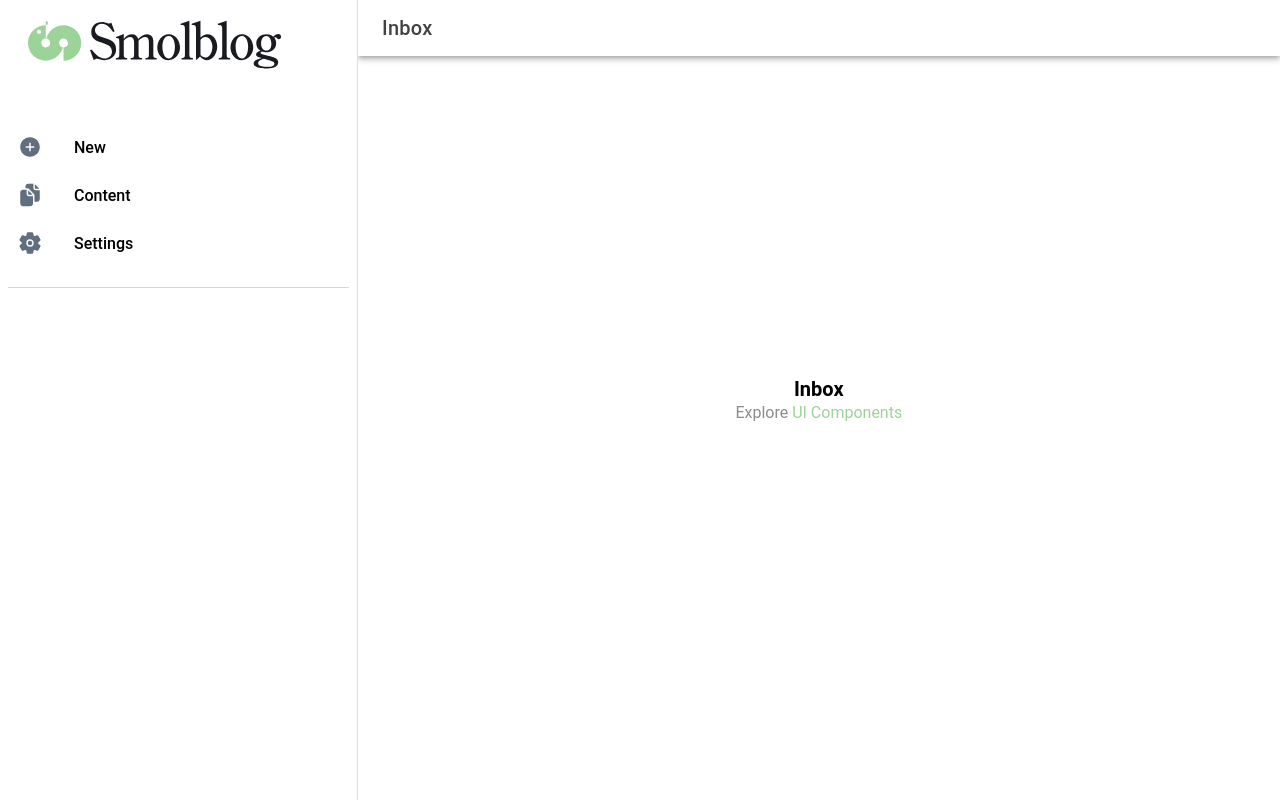
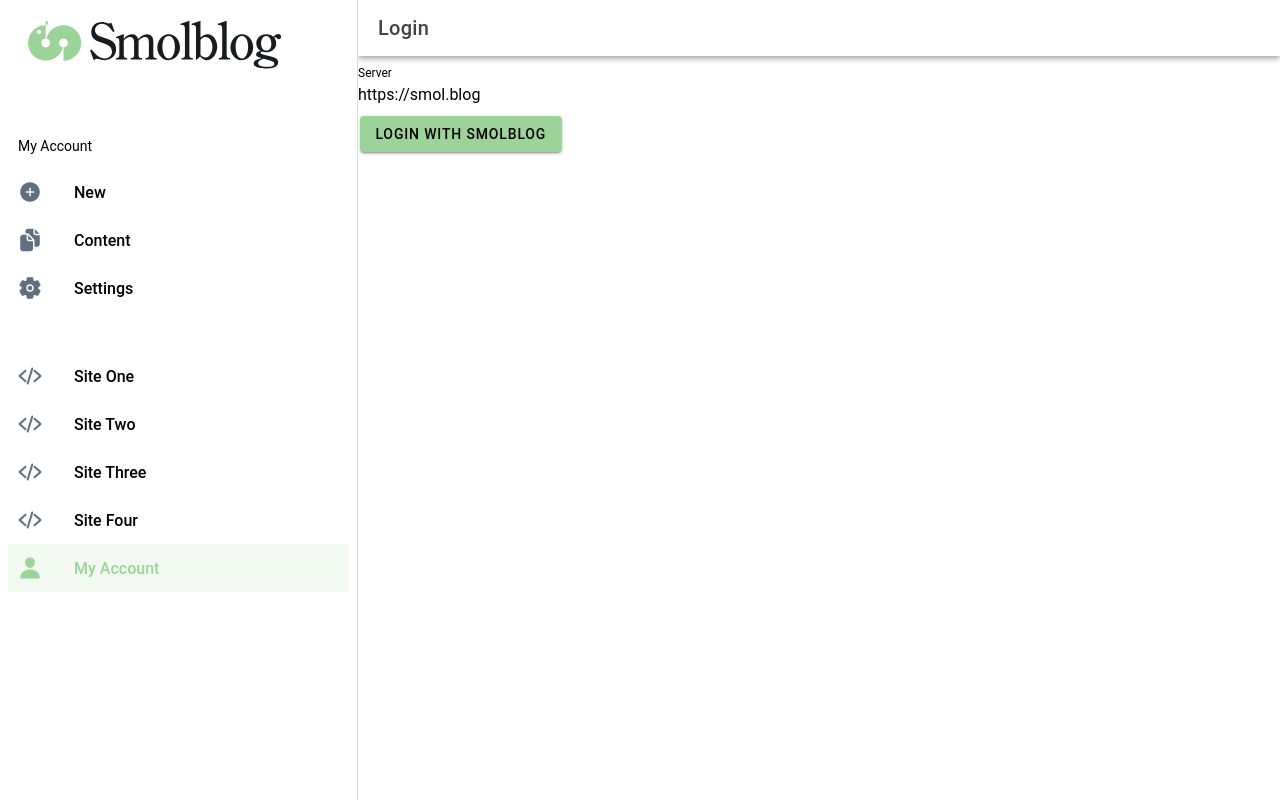
Before and after one commit to oddevan/smolblog-dashboard, a React (Vite) app: page / in a window 1280 px wide. Before the commit this address led to /folder/Inbox. Built offline with nearby package versions, Linux system fonts and the light colour scheme.

Commit message:
Start on login

```diff
--- a/package.json
+++ b/package.json
@@ -13,6 +13,7 @@
   },
   "dependencies": {
     "@capacitor/app": "5.0.6",
+    "@capacitor/browser": "^5.1.0",
     "@capacitor/core": "5.4.1",
     "@capacitor/haptics": "5.0.6",
     "@capacitor/keyboard": "5.0.6",
--- a/src/App.tsx
+++ b/src/App.tsx
@@ -1,20 +1,11 @@
 import { Redirect, Route } from 'react-router-dom';
 import {
   IonApp,
-  IonIcon,
-  IonLabel,
   IonRouterOutlet,
   IonSplitPane,
-  IonTabBar,
-  IonTabButton,
-  IonTabs,
   setupIonicReact
 } from '@ionic/react';
 import { IonReactRouter } from '@ionic/react-router';
-import { create, documentsOutline, ellipse, settingsOutline, square, triangle } from 'ionicons/icons';
-import Tab1 from './pages/Tab1';
-import Tab2 from './pages/Tab2';
-import Tab3 from './pages/Tab3';
 
 /* Core CSS required for Ionic components to work properly */
 import '@ionic/react/css/core.css';
@@ -35,26 +26,47 @@ import '@ionic/react/css/display.css';
 /* Theme variables */
 import './theme/variables.css';
 import React from 'react';
-import Page from './pages/Page';
 import Menu from './components/Menu';
+import SmolblogProvider from './components/SmolblogContext';
+import ContentListPage from './pages/site/ContentList';
+import ContentNewPage from './pages/site/ContentNew';
+import SettingsPage from './pages/site/Settings';
+import ProfilePage from './pages/user/Profile';
+import ConnectionsPage from './pages/user/Connections';
+import LoginPage from './pages/auth/Login';
 
 setupIonicReact();
 
 const App: React.FC = () => (
   <IonApp>
+    <SmolblogProvider>
       <IonReactRouter>
         <IonSplitPane contentId="main">
           <Menu />
           <IonRouterOutlet id="main">
             <Route path="/" exact={true}>
-            <Redirect to="/folder/Inbox" />
+              {/* <Redirect to="/content" /> */}
+              <LoginPage/>
             </Route>
-          <Route path="/folder/:name" exact={true}>
-            <Page />
+            <Route path="/new" exact={true}>
+              <ContentNewPage/>
+            </Route>
+            <Route path="/content" exact={true}>
+              <ContentListPage/>
+            </Route>
+            <Route path="/settings" exact={true}>
+              <SettingsPage/>
+            </Route>
+            <Route path="/profile" exact={true}>
+              <ProfilePage/>
+            </Route>
+            <Route path="/connections" exact={true}>
+              <ConnectionsPage/>
             </Route>
           </IonRouterOutlet>
         </IonSplitPane>
       </IonReactRouter>
+    </SmolblogProvider>
   </IonApp>
 );
 
--- a/src/components/Menu.tsx
+++ b/src/components/Menu.tsx
@@ -7,43 +7,84 @@ import {
   IonListHeader,
   IonMenu,
   IonMenuToggle,
-  IonNote,
 } from '@ionic/react';
 
 import { useLocation } from 'react-router-dom';
-import { addCircle, archiveOutline, archiveSharp, bookmarkOutline, documents, heartOutline, heartSharp, mailOutline, mailSharp, paperPlaneOutline, paperPlaneSharp, settings, trashOutline, trashSharp, warningOutline, warningSharp } from 'ionicons/icons';
+import { addCircle, codeSlash, documents, person, settings } from 'ionicons/icons';
 import './Menu.css';
 import React from 'react';
 import Wordmark from './Wordmark';
+import { useSmolblog } from './SmolblogContext';
 
-const Menu: React.FC = () => {
+type Site = {
+	id: string;
+	handle: string;
+	displayName: string;
+	baseUrl: string;
+	description: string;
+	publicKey: string;
+};
+
+const Menu = () => {
+  const smolblog = useSmolblog();
   const location = useLocation();
+  const sites = [
+    { id: 'e0d8a3ae-1372-4992-a937-444573ddef9f', handle: 'one', displayName: 'Site One' },
+    { id: '5257657b-31ee-4cc0-9677-02a3a12c867f', handle: 'two', displayName: 'Site Two' },
+    { id: '5fc70e10-5e32-4e28-883c-d7da97a13ec4', handle: 'three', displayName: 'Site Three' },
+    { id: 'e32ab6e6-57ca-4064-9c90-eabb7c1e0583', handle: 'four', displayName: 'Site Four' },
+  ];
+
+  const currentSite = sites.find(site => site.id == smolblog.siteId);
 
   return (
     <IonMenu contentId="main" type="overlay">
       <IonContent>
         <Wordmark/>
-        <IonList id="inbox-list">
+        <IonList id="site-menu">
+          <IonListHeader>
+            <IonLabel>
+              {currentSite?.displayName ?? 'My Account'}
+            </IonLabel>
+          </IonListHeader>
           <IonMenuToggle autoHide={false}>
-            <IonItem className={location.pathname === '/new' ? 'selected' : ''} routerLink='/new' routerDirection="none" lines="none" detail={false}>
+            <IonItem className={location.pathname.endsWith('/new') ? 'selected' : ''} routerLink='/new' routerDirection="none" lines="none" detail={false}>
               <IonIcon aria-hidden="true" slot="start" icon={addCircle} />
               <IonLabel>New</IonLabel>
             </IonItem>
           </IonMenuToggle>
           <IonMenuToggle autoHide={false}>
-            <IonItem className={location.pathname === '/content' ? 'selected' : ''} routerLink='/content' routerDirection="none" lines="none" detail={false}>
+            <IonItem className={location.pathname.endsWith('/content') ? 'selected' : ''} routerLink='/content' routerDirection="none" lines="none" detail={false}>
               <IonIcon aria-hidden="true" slot="start" icon={documents} />
               <IonLabel>Content</IonLabel>
             </IonItem>
           </IonMenuToggle>
           <IonMenuToggle autoHide={false}>
-            <IonItem className={location.pathname === '/settings' ? 'selected' : ''} routerLink='/settings' routerDirection="none" lines="none" detail={false}>
+            <IonItem className={location.pathname.endsWith('/settings') ? 'selected' : ''} routerLink='/settings' routerDirection="none" lines="none" detail={false}>
               <IonIcon aria-hidden="true" slot="start" icon={settings} />
               <IonLabel>Settings</IonLabel>
             </IonItem>
           </IonMenuToggle>
         </IonList>
 
+        <IonList id="site-list">
+          {sites.map(({ id, displayName }) => {
+            return (
+              <IonMenuToggle key={id} autoHide={false}>
+                <IonItem className={id == smolblog.siteId ? 'selected' : ''} button onClick={() => smolblog.setCurrentSiteId(id)} lines="none" detail={false}>
+                  <IonIcon aria-hidden="true" slot="start" icon={codeSlash} />
+                  <IonLabel>{displayName}</IonLabel>
+                </IonItem>
+              </IonMenuToggle>
+            );
+          })}
+          <IonMenuToggle key='acct' autoHide={false}>
+            <IonItem className={!smolblog.siteId ? 'selected' : ''} button onClick={() => smolblog.setCurrentSiteId(null)} lines="none" detail={false}>
+              <IonIcon aria-hidden="true" slot="start" icon={person} />
+              <IonLabel>My Account</IonLabel>
+            </IonItem>
+          </IonMenuToggle>
+        </IonList>
       </IonContent>
     </IonMenu>
   );
--- /dev/null
+++ b/src/components/SmolblogContext.tsx
@@ -0,0 +1,59 @@
+import React from "react";
+import { createContext, Fragment, useContext, useState } from "react";
+
+export interface SmolblogContextProps {
+	token: string|null;
+    siteId: string|null;
+
+	setSmolblogCode: Function;
+    setCurrentSiteId: Function;
+	logoutSmolblog: Function;
+}
+const SmolblogContext = createContext<SmolblogContextProps>({
+	token: null,
+    siteId: null,
+	setSmolblogCode: () => {},
+    setCurrentSiteId: () => {},
+	logoutSmolblog: () => {},
+});
+
+export default function SmolblogProvider({ children = <Fragment /> }) {
+	const [token, setToken] = useState<string|null>(null);
+	const [siteId, setSiteId] = useState<string|null>(null);
+
+	const setSmolblogCode = (code: string) => {
+		setToken(code);
+	};
+
+    const setCurrentSiteId = (id: string) => {
+        setSiteId(id);
+    }
+
+	const logoutSmolblog = () => {
+		setToken(null);
+        setSiteId(null);
+	};
+
+	return (
+		<SmolblogContext.Provider
+			value={{
+				token,
+                siteId,
+				setSmolblogCode,
+                setCurrentSiteId,
+				logoutSmolblog,
+			}}
+		>
+			{children}
+		</SmolblogContext.Provider>
+	);
+}
+
+export function useSmolblog() {
+	const context = useContext(SmolblogContext);
+
+	if (!context)
+		throw new Error("useSmolblog must be used inside a `SmolblogProvider`");
+
+	return context;
+}
--- a/src/pages/Page.tsx
+++ /dev/null
@@ -1,33 +0,0 @@
-import { IonButtons, IonContent, IonHeader, IonMenuButton, IonPage, IonTitle, IonToolbar } from '@ionic/react';
-import { useParams } from 'react-router';
-import ExploreContainer from '../components/ExploreContainer';
-import React from 'react';
-
-const Page: React.FC = () => {
-
-  const { name } = useParams<{ name: string; }>();
-
-  return (
-    <IonPage>
-      <IonHeader>
-        <IonToolbar>
-          <IonButtons slot="start">
-            <IonMenuButton />
-          </IonButtons>
-          <IonTitle>{name}</IonTitle>
-        </IonToolbar>
-      </IonHeader>
-
-      <IonContent fullscreen>
-        <IonHeader collapse="condense">
-          <IonToolbar>
-            <IonTitle size="large">{name}</IonTitle>
-          </IonToolbar>
-        </IonHeader>
-        <ExploreContainer name={name} />
-      </IonContent>
-    </IonPage>
-  );
-};
-
-export default Page;
--- /dev/null
+++ b/src/pages/auth/Login.tsx
@@ -0,0 +1,33 @@
+import { IonButton, IonContent, IonHeader, IonInput, IonPage, IonTitle, IonToolbar } from "@ionic/react";
+import React, { useState } from "react";
+import { useSmolblog } from "../../components/SmolblogContext";
+import { Browser } from '@capacitor/browser';
+
+const LoginPage = () => {
+    const smolblog = useSmolblog();
+    const [serverInput, setServerInput] = useState('https://smol.blog');
+
+
+    return (
+        <IonPage>
+        <IonHeader>
+            <IonToolbar>
+                <IonTitle>Login</IonTitle>
+            </IonToolbar>
+        </IonHeader>
+        <IonContent fullscreen>
+            <IonHeader collapse="condense">
+            <IonToolbar>
+                <IonTitle size="large">Login</IonTitle>
+            </IonToolbar>
+            </IonHeader>
+            <div className="container">
+                <IonInput label="Server" labelPlacement="stacked" value={serverInput} />
+                <IonButton color="primary">Login with Smolblog</IonButton>
+            </div>
+        </IonContent>
+        </IonPage>
+    );
+};
+
+export default LoginPage;
```
Also changed, not shown: src/pages/Tab1.tsx (deleted, +0 -26 lines), src/pages/Tab2.tsx (deleted, +0 -26 lines), src/pages/Tab3.tsx (deleted, +0 -26 lines), src/pages/Tab1.css (deleted), src/pages/Tab2.css (deleted), src/pages/Tab3.css (deleted), 1 other file (tests, documents, lock files or other folders). Lines whose indentation alone changed are shown as unchanged.
